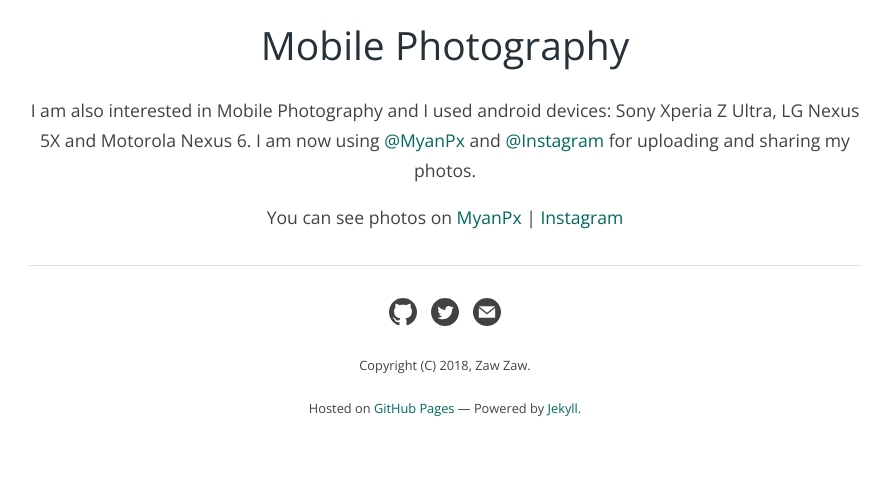
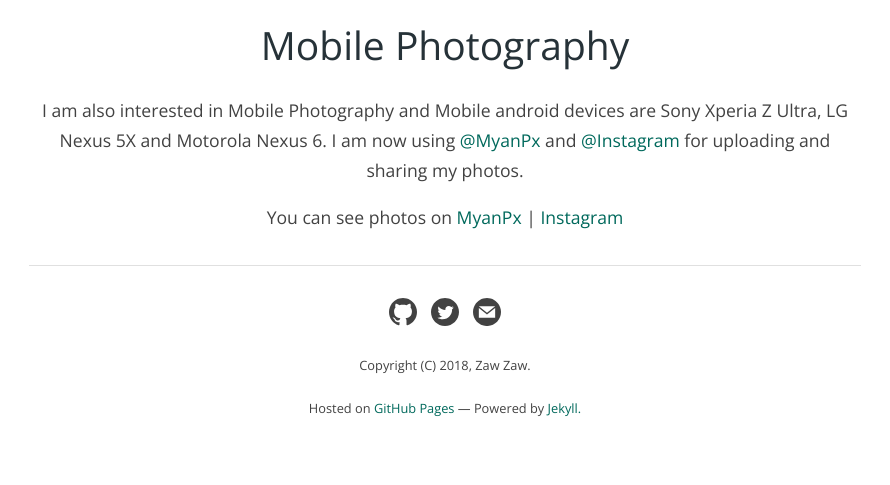
Before and after one commit to zawzaww/zawzaww.github.io, a Jekyll site: the page built from photography.md, in a window 1280 px wide. Shown: the part 713-1198 px from the top of the page, without its empty margins (195-1085 px from the left). Built offline with Jekyll 4.4.1, drawn with Linux system fonts in a browser that asks for light colours.

Commit message:
index: Update index for personal blog and photography

```diff
--- a/photography.md
+++ b/photography.md
@@ -8,6 +8,6 @@ permalink: /photography
  <img src="https://s20.postimg.cc/5h3fp57ot/mobilephotography-zatt.png" />
 </p>
 <h1 align="center">Mobile Photography</h1>
-<p align="center">I am also interested in Mobile Photography and I used android devices: Sony Xperia Z Ultra, LG Nexus 5X and Motorola Nexus 6. I am now using <a href="https://myanpx.com/@zawzawthein">@MyanPx</a> and <a href="https://www.instagram.com/zawzaw.me">@Instagram</a> for uploading and sharing my photos.</p>
+<p align="center">I am also interested in Mobile Photography and Mobile android devices are Sony Xperia Z Ultra, LG Nexus 5X and Motorola Nexus 6. I am now using <a href="https://myanpx.com/@zawzawthein">@MyanPx</a> and <a href="https://www.instagram.com/zawzaw.me">@Instagram</a> for uploading and sharing my photos.</p>
 <p align="center">You can see photos on <a href="https://myanpx.com/@zawzawthein">MyanPx</a> | <a href="https://www.instagram.com/zawzaw.me">Instagram</a>
 </p>
```
Also changed, not shown: index.md (+1 -1 lines).
